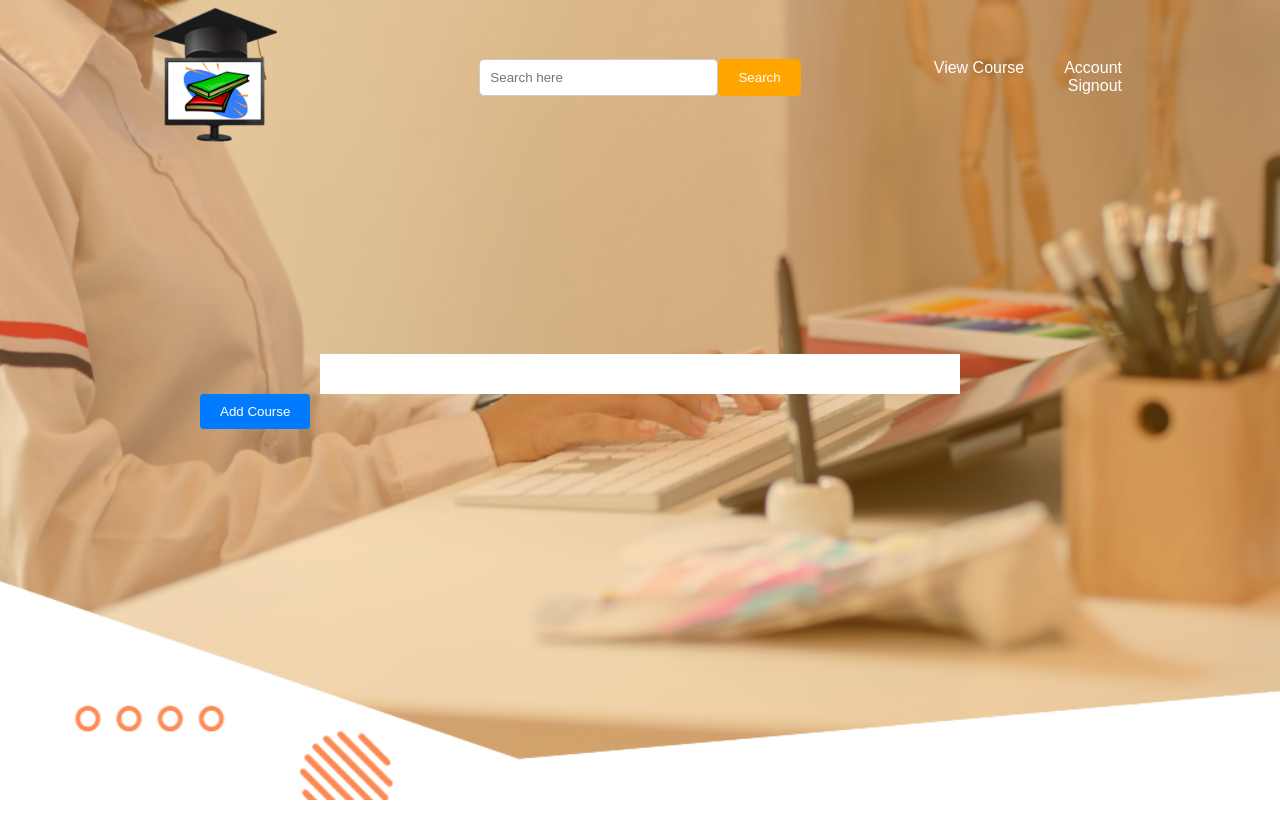
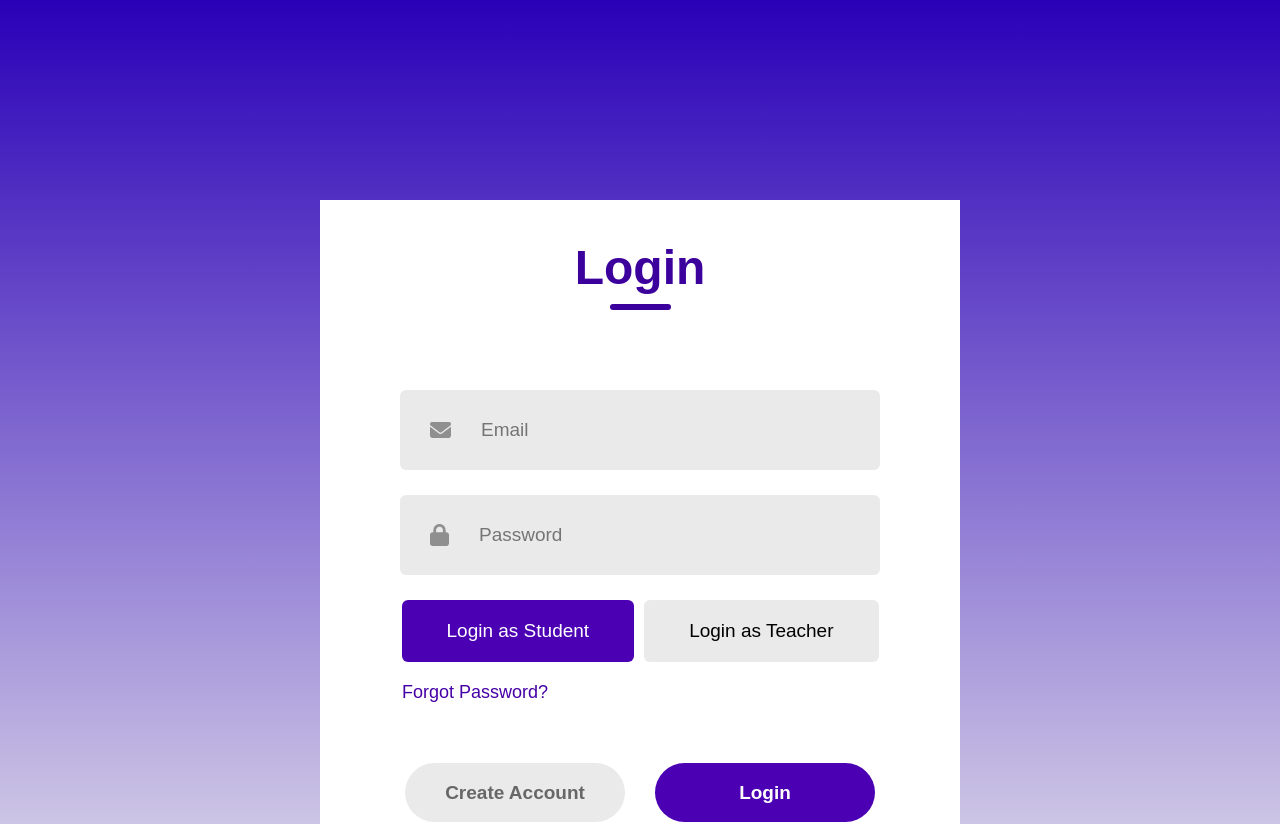
Before and after one commit to carlaw286/Cour-Cert, a React (Create React App) app in the folder frontend/: page /loginsignup in a window 1280 px wide. Shown: the top 824 px of the page. Before the commit the page ends 800 px from the top, so only its background shows below. Built offline with nearby package versions, Linux system fonts and the light colour scheme.

Commit message:
LoginSignup feature v2

```diff
--- a/frontend/src/App.js
+++ b/frontend/src/App.js
@@ -2,7 +2,13 @@ import React from 'react';
 import './App.css';
 import LoginSignup from './Components/LoginSignup/LoginSignup';
 
-
+function Loginpage() {
+  return (
+    <div>
+      <LoginSignup/>
+    </div>
+  );
+}
 function HomePage()
 {
   return(
@@ -32,12 +38,6 @@ function HomePage()
   )
 }
 
-function Loginpage() {
-  return (
-    <div>
-      <LoginSignup/>
-    </div>
-  );
-}
 
-export default HomePage;
+
+export default Loginpage;
--- a/frontend/src/Components/LoginSignup/LoginSignup.css
+++ b/frontend/src/Components/LoginSignup/LoginSignup.css
@@ -63,7 +63,7 @@
 
 .forgot-password{
   padding-left: 62px;
-    margin-top: 27px;
+  margin-top: 20px;
   color: #797979;
   font-size: 18px;
 }
@@ -118,37 +118,30 @@
 font-size: 19px;
 }
 
-/* Add this style for the tab */
-.tab {
-  background-color: #3c009d;
-  color: white;
-  font-weight: bold;
-  padding: 5px 10px;
-  border-radius: 5px 0 0 5px;
-}
-
 .user-type input[type="radio"] {
 margin-right: 5px;
 }
 
-/* Add this style for Remember Me checkbox */
-/* Updated style for the Remember Me checkbox */
-.input.remember-me {
+
+/* Add or update styles for user type selection buttons */
+.user-type {
 display: flex;
-  align-items: center;
-  margin: -30px 65px;
-  width: 80%;
-  background: none; /* Adjust the width to prevent background overflow */
+gap: 10px;
+margin: auto;
 }
 
-.input.remember-me input[type="checkbox"] {
-  margin-right: 20px;
-  width: 20px; /* Adjust the width of the checkbox */
-  height: 20px; /* Adjust the height of the checkbox */
-  background-color: #fff; /* Remove the background color */
+.user-type-button {
+background: #eaeaea;
+border: none;
+border-radius: 6px;
+padding: 20px 45px;
+cursor: pointer;
+font-size: 19px;
 }
 
-.input.remember-me label {
-  font-size: 18px;
-  cursor: pointer;
+.user-type-button.active {
+background: #4c00b4;
+color: #fff;
 }
+
+/* ... (other styles remain unchanged) */
--- a/frontend/src/Components/LoginSignup/LoginSignup.jsx
+++ b/frontend/src/Components/LoginSignup/LoginSignup.jsx
@@ -7,6 +7,11 @@ import password_icon from '../Assets/password.png';
 
 const LoginSignup = () => {
   const [action, setAction] = useState("Login");
+  const [userType, setUserType] = useState("student"); // Initialize user type to "student"
+
+  const handleUserTypeChange = (type) => {
+    setUserType(type);
+  };
 
   return (
     <div className='container'>
@@ -15,19 +20,6 @@ const LoginSignup = () => {
         <div className="underline"></div>
       </div>
       <div className="inputs">
-        {action === "Login" ? (
-          <div className="user-type">
-            <div className="tab">User Type: </div>
-            <label>
-              <input type="radio" name="userType" value="student" />
-              Student
-            </label>
-            <label>
-              <input type="radio" name="userType" value="teacher" />
-              Teacher
-            </label>
-          </div>
-        ) : null}
 
         {action === "Login" ? <div></div> : <div className="input">
           <img src={user_icon} alt="" />
@@ -41,18 +33,31 @@ const LoginSignup = () => {
           <img src={password_icon} alt="" />
           <input type="password" placeholder='Password' />
         </div>
+
         {action === "Login" ? (
-          <div className="input remember-me">
-            <input type="checkbox" id="rememberMe" />
-            <label htmlFor="rememberMe">Remember Me</label>
+          <div className="user-type">
+            <button
+              className={userType === "student" ? "user-type-button active" : "user-type-button"}
+              onClick={() => handleUserTypeChange("student")}
+            >
+              Login as Student
+            </button>
+            <button
+              className={userType === "teacher" ? "user-type-button active" : "user-type-button"}
+              onClick={() => handleUserTypeChange("teacher")}
+            >
+              Login as Teacher
+            </button>
           </div>
         ) : null}
       </div>
-      <div className='Logmein-container'>
-        <div className={action=== "Sulod" ?  "submit gray": "submit"} onClick={ () => {setAction("Logmein")}}>Logmein</div>
-      </div>
-      {action === "Sign Up" ? <div></div> :
-        <div className="forgot-password"><span> Forgot Password?</span></div>}
+
+      {action === "Login" ? (
+          <div className="forgot-password"><span> Forgot Password?</span></div>
+        ) : null}
+
+
+
       <div className="submit-container">
         <div className={action === "Login" ? "submit gray" : "submit"} onClick={() => { setAction("Sign Up") }}>Create Account</div>
         <div className={action === "Sign Up" ? "submit gray" : "submit"} onClick={() => { setAction("Login") }}>Login</div>
```
Lines whose indentation alone changed are shown as unchanged.
